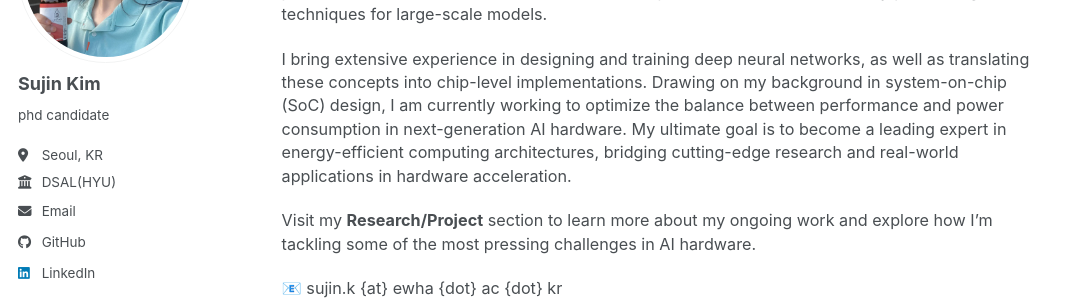
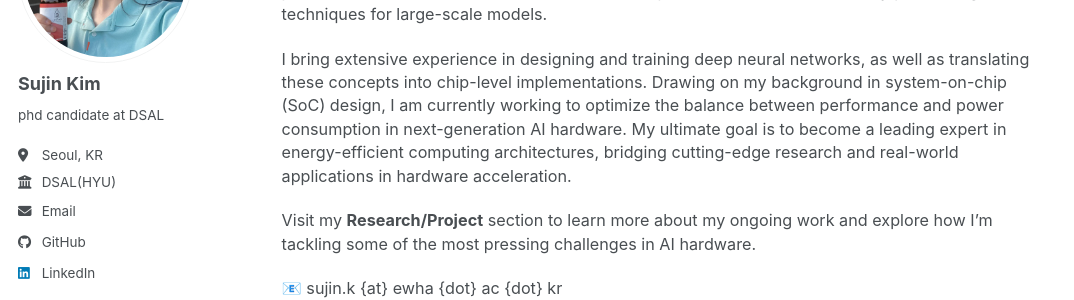
Before and after one commit to puellacoco/puellacoco.github.io, a Jekyll site: the page built from _pages/about.md, in a window 1280 px wide. Shown: the part 211-511 px from the top of the page, without its empty margins (0-1074 px from the left). Built offline with Jekyll 4.4.1, drawn with Linux system fonts in a browser that asks for light colours; a script bundle is joined from its source files by our own code; library files that are not in the unit come from our copies.

Commit message:
Update _config.yml

```diff
--- a/_config.yml
+++ b/_config.yml
@@ -26,7 +26,7 @@ author:
   avatar           : "profile.png"
   name             : "Sujin Kim"
   # pronouns         : # example: "she/her"
-  bio              : "phd candidate"
+  bio              : "phd candidate at DSAL"
   location         : "Seoul, KR"
   employer         : "DSAL(HYU)"
   uri              : # URL
```
